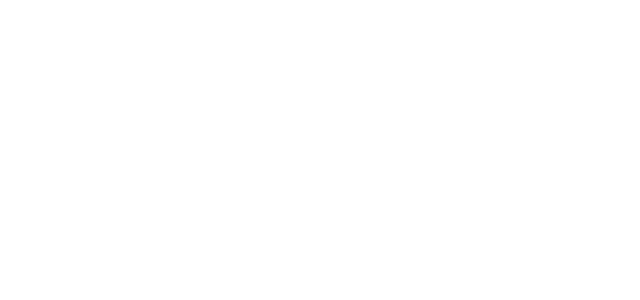
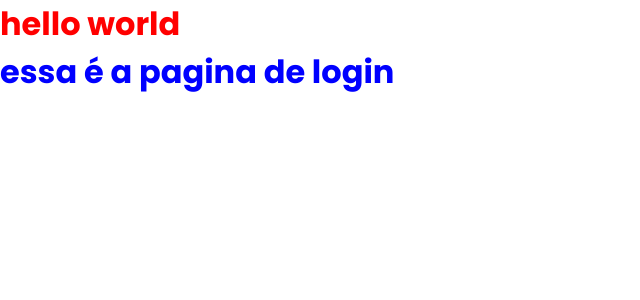
Before and after one commit to ForroScript/Cleaningstore, a React (Vite) app in the folder FRONT/: page /login in a window 1280 px wide. Before the commit this address had no page. Shown: the top 300 px of the page, without its empty margins (0-640 px from the left). Built offline with nearby package versions, Linux system fonts and the light colour scheme.

Commit message:
inicio da criacao da pagina login

```diff
--- a/FRONT/src/App.jsx
+++ b/FRONT/src/App.jsx
@@ -1,5 +1,6 @@
 import { BrowserRouter, Routes, Route } from "react-router-dom"
-import Home from "./pages/home/home.jsx"
+import Home from "./pages/home/Home.jsx"
+import Login from "./pages/login/Login.jsx"
 import "./App.css"
 
 function App() {
@@ -9,6 +10,7 @@ function App() {
       <BrowserRouter>
         <Routes>
             <Route index element={<Home />} />
+            <Route path="login" element={<Login />} />
         </Routes>
       </BrowserRouter>
     </>
--- a/FRONT/src/pages/home/home.jsx
+++ b/FRONT/src/pages/home/home.jsx
@@ -1,6 +1,6 @@
-import "./home.css"
+import "./Home.css"
 import HeaderOne from "../../components/header/headerOne/headerOne"
-import Footer from "../../components/footer/footer"
+import Footer from "../../components/footer/Footer"
 
 export default function home() {
     return(
--- /dev/null
+++ b/FRONT/src/pages/login/Login.jsx
@@ -0,0 +1,10 @@
+import style from "./Login.module.css"
+
+export default function Login() {
+    return(
+        <>
+        <h1 className={style.titulo}>hello world</h1>
+        <h1 id={style.titulo}>essa é a pagina de login</h1>
+        </>
+    )
+}
--- /dev/null
+++ b/FRONT/src/pages/login/Login.module.css
@@ -0,0 +1,7 @@
+.titulo {
+    color: red;
+}
+
+#titulo {
+    color: blue;
+}
```
